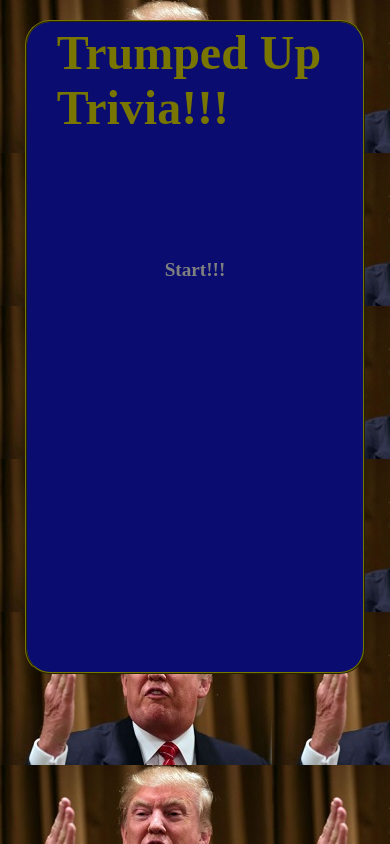
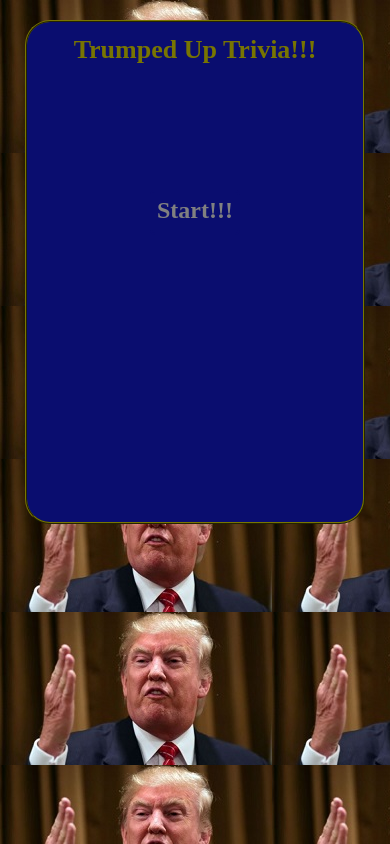
Before and after one commit to natebecker11/TriviaGame, a plain HTML site: page index.html in a window 390 px wide. Drawn offline with Linux system fonts and the light colour scheme.

Commit message:
more mobile opt

```diff
--- a/assets/css/style.css
+++ b/assets/css/style.css
@@ -17,7 +17,7 @@ html {
     display: grid;
     justify-items: center;
     grid-template-columns: 10px 10px 10px auto 10px 10px 10px;
-    grid-template-rows: 20px 75px 75px 30px 30px repeat(4, 45px) 60px;
+    grid-template-rows: 20px 75px 75px 30px 50px repeat(4, 45px) 60px;
     background-color: #0A0D6F;
     border: 2px ridge #787501;
     border-radius: 25px;
@@ -165,7 +165,7 @@ html {
 @media screen and (max-width: 980px) {
     .container {
         width: 90%;
-        grid-template-columns: repeat(3, 10px) auto repeat(3, 10px);
+        grid-template-columns: repeat(3, 5px) auto repeat(3, 5px);
 
     }
 
@@ -186,11 +186,33 @@ html {
     h3 {
         font-size: 80%;
     }
+
+    img {
+        max-width: 70%;
+    }
 }
 
 @media screen and (max-width: 640px) {
+    .container {
+        height: 500px;
+        grid-template-rows: 8px 40px 40px 30px 50px repeat(4, 45px) 60px;
+
+    }
+
+    .header {
+        font-size: 26px;
+    }
 
     h3 {
-        font-size: 75%;
+        font-size: 14px;
     }
+
+    h2 {
+        font-size: 16px;
+    }
+
+    .right-wrong, .start-btn2 {
+        font-size: 24px;
+    }
+
 }
--- a/index.html
+++ b/index.html
@@ -22,7 +22,7 @@
         <h3 class='timer invis' id='timer'></h3>
 
         <div id='startDiv' class='start-btn'>
-            <h2  id='startBtn' onclick='startGame()'>Start!!!</h2>
+            <h2  id='startBtn' class='start-btn2' onclick='startGame()'>Start!!!</h2>
         </div>
 
         <h3 class='question questionDiv invis' id='question'>What tastes like cat food?</h3>
```
